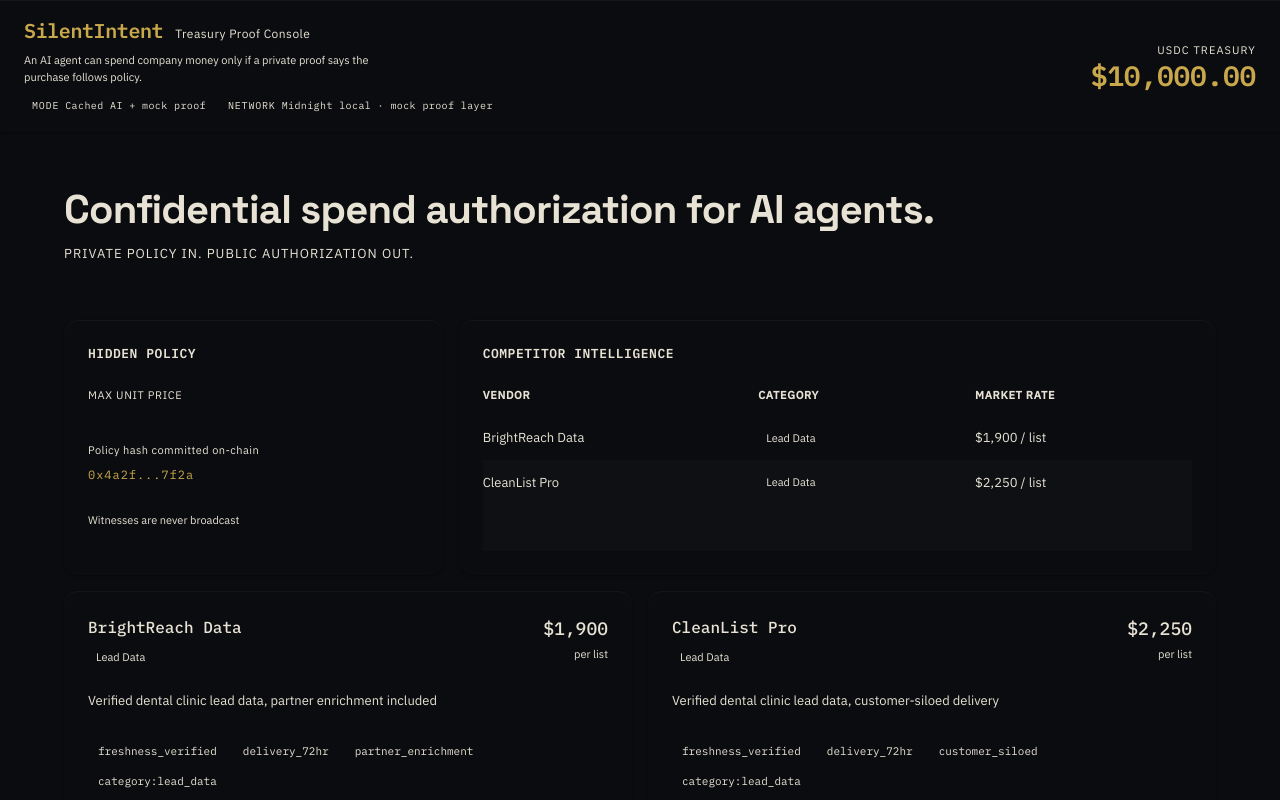
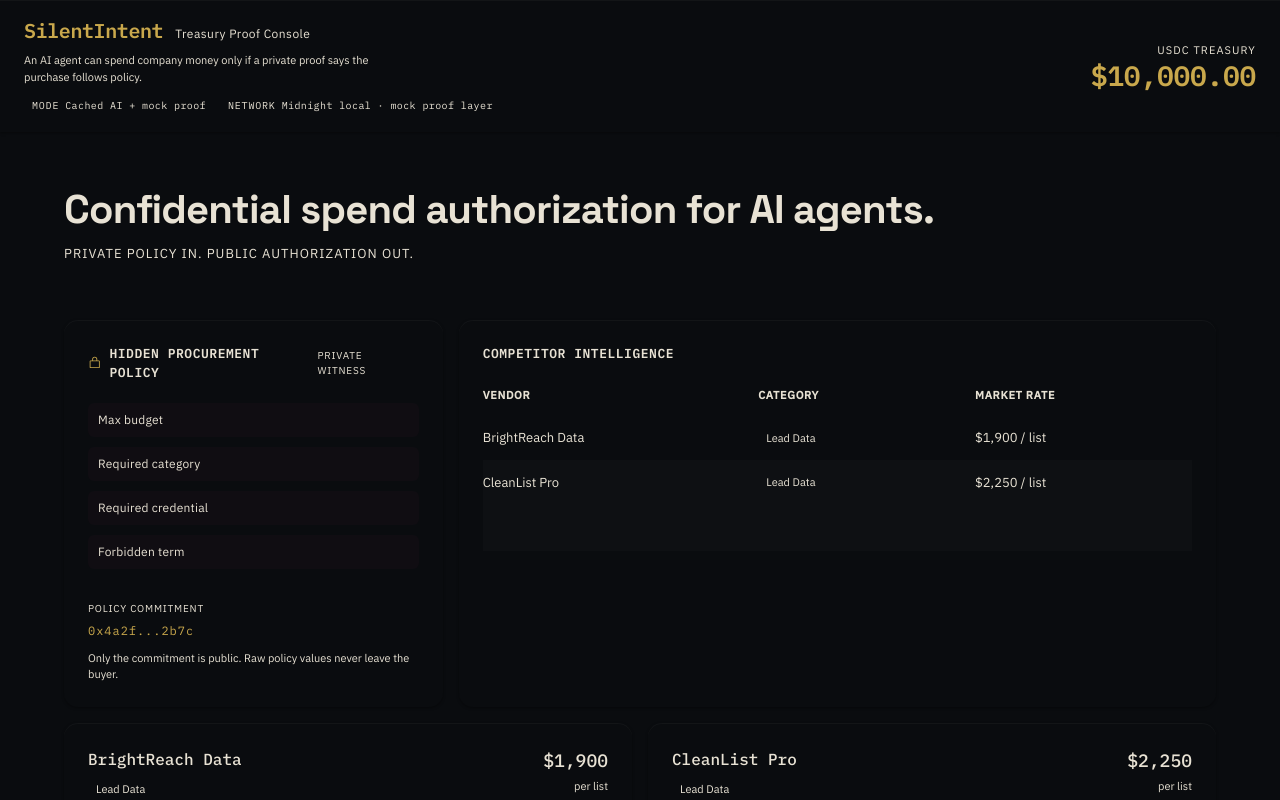
Before and after one commit to vishnumahesha/silentintent, a Next.js app: page / in a window 1280 px wide. Shown: the top 800 px of the page. Built offline with nearby package versions, Linux system fonts and the light colour scheme.

Commit message:
[components] show four masked policy fields in hidden policy panel

```diff
--- a/components/HiddenPolicyPanel.tsx
+++ b/components/HiddenPolicyPanel.tsx
@@ -1,12 +1,40 @@
 'use client';
 
-import RedactedField from './RedactedField';
+import { LockSimpleIcon } from '@phosphor-icons/react';
 import CommitmentHash from './CommitmentHash';
 
-const POLICY_COMMITMENT = '0x4a2f8e1c3b9d7f2a';
+const POLICY_COMMITMENT = '0x4a2f8e1c3b9d7f2a8c5b4d6e1f3a2b7c';
 
 interface HiddenPolicyPanelProps {
   resetKey: number;
+}
+
+const PRIVATE_FIELDS = [
+  { label: 'Max budget' },
+  { label: 'Required category' },
+  { label: 'Required credential' },
+  { label: 'Forbidden term' },
+];
+
+function RedactedBar() {
+  return (
+    <div
+      style={{
+        width: '120px',
+        height: '12px',
+        borderRadius: '3px',
+        border: '1px solid var(--color-redact-border)',
+        background: `linear-gradient(
+          90deg,
+          var(--color-redact) 0%,
+          rgba(45, 30, 42, 0.6) 50%,
+          var(--color-redact) 100%
+        )`,
+        backgroundSize: '200% 100%',
+        animation: 'shimmer 2.4s linear infinite',
+      }}
+    />
+  );
 }
 
 export default function HiddenPolicyPanel({ resetKey }: HiddenPolicyPanelProps) {
@@ -20,9 +48,12 @@ export default function HiddenPolicyPanel({ resetKey }: HiddenPolicyPanelProps)
         boxShadow: 'inset 0 1px 0 0 rgba(255,255,255,0.035), 0 1px 3px rgba(0,0,0,0.4)',
         display: 'flex',
         flexDirection: 'column',
-        gap: '24px',
+        gap: '20px',
       }}
     >
+      <div style={{ display: 'flex', justifyContent: 'space-between', alignItems: 'center' }}>
+        <div style={{ display: 'flex', alignItems: 'center', gap: '8px' }}>
+          <LockSimpleIcon size={14} weight="regular" color="var(--color-treasury-gold)" />
           <span
             style={{
               fontFamily: "'IBM Plex Mono', monospace",
@@ -33,38 +64,86 @@ export default function HiddenPolicyPanel({ resetKey }: HiddenPolicyPanelProps)
               textTransform: 'uppercase',
             }}
           >
-        Hidden Policy
+            Hidden Procurement Policy
           </span>
+        </div>
+        <span
+          style={{
+            fontFamily: "'IBM Plex Sans', sans-serif",
+            fontSize: '10px',
+            color: 'var(--color-text-tertiary)',
+            letterSpacing: '0.08em',
+            textTransform: 'uppercase',
+            padding: '2px 8px',
+            border: '1px solid var(--color-border-accent)',
+            borderRadius: '999px',
+          }}
+        >
+          Private witness
+        </span>
+      </div>
 
-      <div style={{ display: 'flex', flexDirection: 'column', gap: '16px' }}>
-        <RedactedField label="Max Unit Price" />
+      <div style={{ display: 'flex', flexDirection: 'column', gap: '10px' }}>
+        {PRIVATE_FIELDS.map((f) => (
+          <div
+            key={f.label}
+            style={{
+              display: 'flex',
+              alignItems: 'center',
+              justifyContent: 'space-between',
+              padding: '8px 10px',
+              borderRadius: '6px',
+              backgroundColor: 'rgba(26,16,24,0.4)',
+              border: '1px solid var(--color-redact-border)',
+            }}
+          >
+            <span
+              style={{
+                fontFamily: "'IBM Plex Sans', sans-serif",
+                fontSize: '12px',
+                color: 'var(--color-text-secondary)',
+                letterSpacing: '0.02em',
+              }}
+            >
+              {f.label}
+            </span>
+            <RedactedBar />
+          </div>
+        ))}
+      </div>
 
-        <div style={{ display: 'flex', flexDirection: 'column', gap: '8px' }}>
+      <div
+        style={{
+          display: 'flex',
+          flexDirection: 'column',
+          gap: '6px',
+          paddingTop: '12px',
+          borderTop: '1px solid var(--color-border)',
+        }}
+      >
+        <span
+          style={{
+            fontFamily: "'IBM Plex Sans', sans-serif",
+            color: 'var(--color-text-tertiary)',
+            fontSize: '10px',
+            letterSpacing: '0.08em',
+            textTransform: 'uppercase',
+          }}
+        >
+          Policy commitment
+        </span>
+        <CommitmentHash hash={POLICY_COMMITMENT} resetKey={resetKey} />
         <span
           style={{
             fontFamily: "'IBM Plex Sans', sans-serif",
             color: 'var(--color-text-tertiary)',
             fontSize: '11px',
-              letterSpacing: '0.04em',
+            lineHeight: 1.5,
+            marginTop: '4px',
           }}
         >
-            Policy hash committed on-chain
+          Only the commitment is public. Raw policy values never leave the buyer.
         </span>
-          <CommitmentHash hash={POLICY_COMMITMENT} resetKey={resetKey} />
-        </div>
-
-        <p
-          style={{
-            fontFamily: "'IBM Plex Sans', sans-serif",
-            color: 'var(--color-text-tertiary)',
-            fontSize: '11px',
-            lineHeight: '1.6',
-            borderTop: '1px solid var(--color-border)',
-            paddingTop: '12px',
-          }}
-        >
-          Witnesses are never broadcast
-        </p>
       </div>
     </div>
   );
```
Lines whose indentation alone changed are shown as unchanged.
